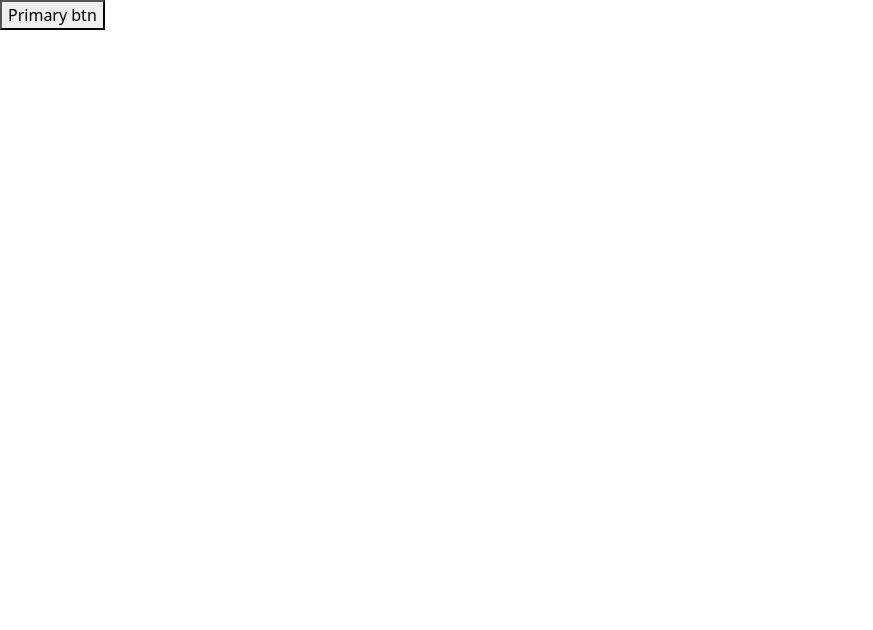
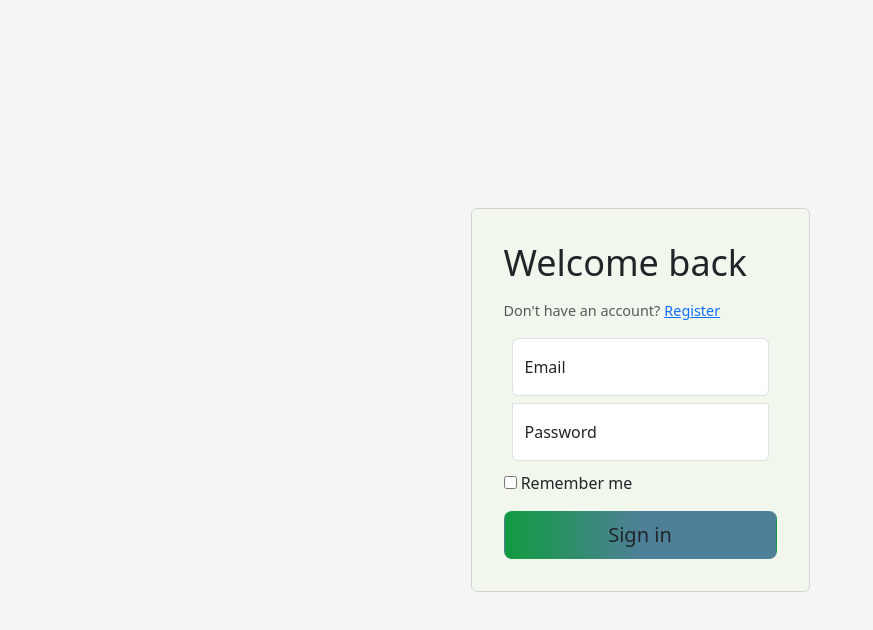
Before and after one commit to Tsantanny/econumpy-UI, a React (Vite) app: page / in a window 1280 px wide. Shown: the top 630 px of the page, without its empty margins (0-873 px from the left). Built offline with nearby package versions, Linux system fonts and the light colour scheme.

Commit message:
feat: create design of the login page

```diff
--- a/src/App.jsx
+++ b/src/App.jsx
@@ -1,8 +1,9 @@
+import { LoginPage } from "./pages/LoginPage";
 import "./styles/App.css";
 function App() {
   return (
     <>
-      <button className="primary-btn">Primary btn </button>
+      <LoginPage/>
     </>
   );
 }
--- a/src/pages/LoginPage.jsx
+++ b/src/pages/LoginPage.jsx
@@ -1,5 +1,6 @@
 import { useLogin } from "../components/LoginPage";
 import "../styles/LoginStyles.css";
+import "../styles/global-style.css";
 
 export const LoginPage = () => {
   const { handleSubmit, register, handleClick, errors } = useLogin();
@@ -8,8 +9,8 @@ export const LoginPage = () => {
     <>
       <div className="form-signin rounded">
         <form onSubmit={handleSubmit(handleClick)}>
-          <h1 className="mb-3 fw-normal">Welcome back</h1>
-          <p className="text-muted">
+          <h1 className="mb-3 loginTitle">Welcome back</h1>
+          <p className="text-muted toRegisterRef ">
             {"Don't have an account?"}
             <a className="text-primary mx-1">Register</a>
           </p>
@@ -44,7 +45,10 @@ export const LoginPage = () => {
             </label>
           </div>
 
-          <button className="w-100 btn btn-lg btn-primary" type="submit">
+          <button
+              className="w-100 btn btn-lg"
+              type="submit"
+            >
             Sign in
           </button>
         </form>
--- a/src/styles/LoginStyles.css
+++ b/src/styles/LoginStyles.css
@@ -11,8 +11,15 @@ body {
 .form-signin {
   height: fit-content;
   padding: 2rem;
-  background: #40404040;
+  background: var(--mint-cream);
   border: 1px solid lightgrey;
+}
+
+.form-signin form .loginTitle {
+  font-size: 2.25rem;
+}
+.form-signin form .toRegisterRef {
+  font-size: .9rem;
 }
 
 .form-signin .checkbox {
@@ -32,3 +39,11 @@ body {
   border-top-left-radius: 0;
   border-top-right-radius: 0;
 }
+
+.form-signin .btn {
+  background: linear-gradient(
+    to right,
+    var(--pigment-green) 2%,
+    var(--air-force-blue) 50%
+  );
+}
```
Also changed, not shown: src/components/LoginPage.jsx (line endings or trailing spaces), src/styles/global-style.css (line endings or trailing spaces).
